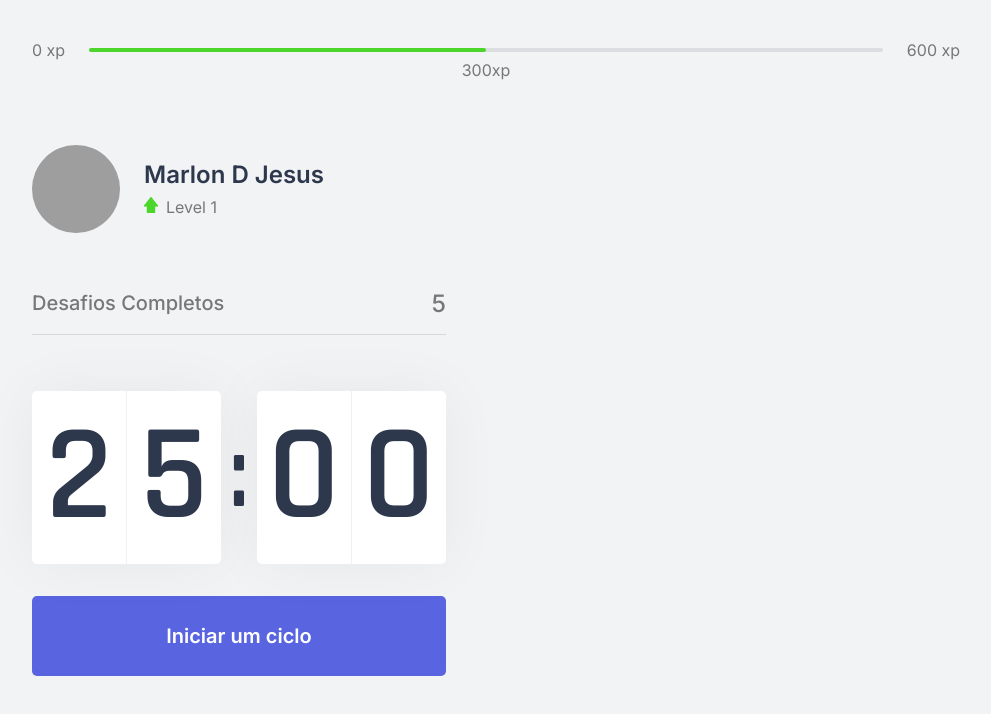
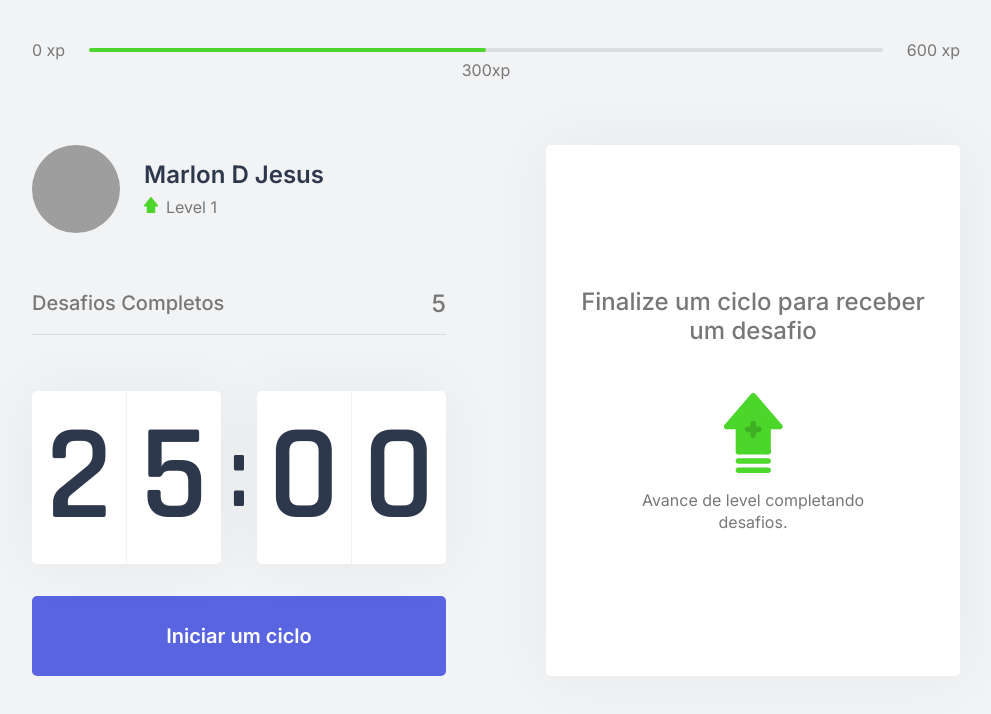
Before and after one commit to paichato/moveit-next, a Next.js app: page / in a window 1280 px wide. Shown: the top 714 px of the page, without its empty margins (144-1135 px from the left). Built offline with nearby package versions, Linux system fonts and the light colour scheme; grey boxes are pictures that could not be loaded.

Commit message:
:construction: feat-> added styles to challengeBox

```diff
--- a/src/components/ChallengeBox.tsx
+++ b/src/components/ChallengeBox.tsx
@@ -1,8 +1,16 @@
-
+import styles from '../styles/component/ChallengeBox.module.css';
 
 export function ChallengeBox(){
 return(
-    <>
-    </>
+    <div className={styles.challengeBoxContainer}>
+
+        <div className={styles.challengeNotActive}>
+            <strong>Finalize um ciclo para receber um desafio </strong>
+            <p>
+                <img src="icons/level-up.svg" alt="Level Up"/>
+                Avance de level completando desafios.
+            </p>
+        </div>
+    </div>
 )
 }
--- a/src/pages/index.tsx
+++ b/src/pages/index.tsx
@@ -4,6 +4,7 @@
 import styles from '../styles/pages/Home.module.css'
 import { CompletedChallenges } from "../components/CompletedChallenges";
 import { Countdown } from "../components/Countdown";
+import { ChallengeBox } from "../components/ChallengeBox";
 
 
 export default function Home() {
@@ -21,9 +22,10 @@
         <Profile/>
         <CompletedChallenges/>
         <Countdown/>
+
       </div>
       <div>
-
+      <ChallengeBox/>
       </div>
     </section>
   </div>
--- a/src/styles/component/ChallengeBox.module.css
+++ b/src/styles/component/ChallengeBox.module.css
@@ -0,0 +1,45 @@
+
+
+.challengeBoxContainer{
+    height: 100%;
+
+    background: var(--white);
+    border-radius: 5px;
+    box-shadow: 0 0 60px rgba(0, 0, 0, 0.05);
+    padding: 1.5rem 2rem;
+
+    display: flex;
+    flex-direction: column;
+    align-items: center;
+    justify-content: center;
+    text-align: center;
+
+
+}
+
+.challengeNotActive{
+    display: flex;
+    flex-direction: column;
+    align-items: center;
+
+}
+
+.challengeNotActive > strong{
+    font-size: 1.5rem;
+    font-weight: 500;
+    list-style: 1.4;
+
+}
+
+.challengeNotActive p{
+    display: flex;
+    flex-direction: column;
+    align-items: center;
+    line-height: 1.4;
+    max-width: 70%;
+    margin-top: 3rem;
+}
+
+.challengeNotActive p img{
+    margin-bottom: 1rem;
+}
```
